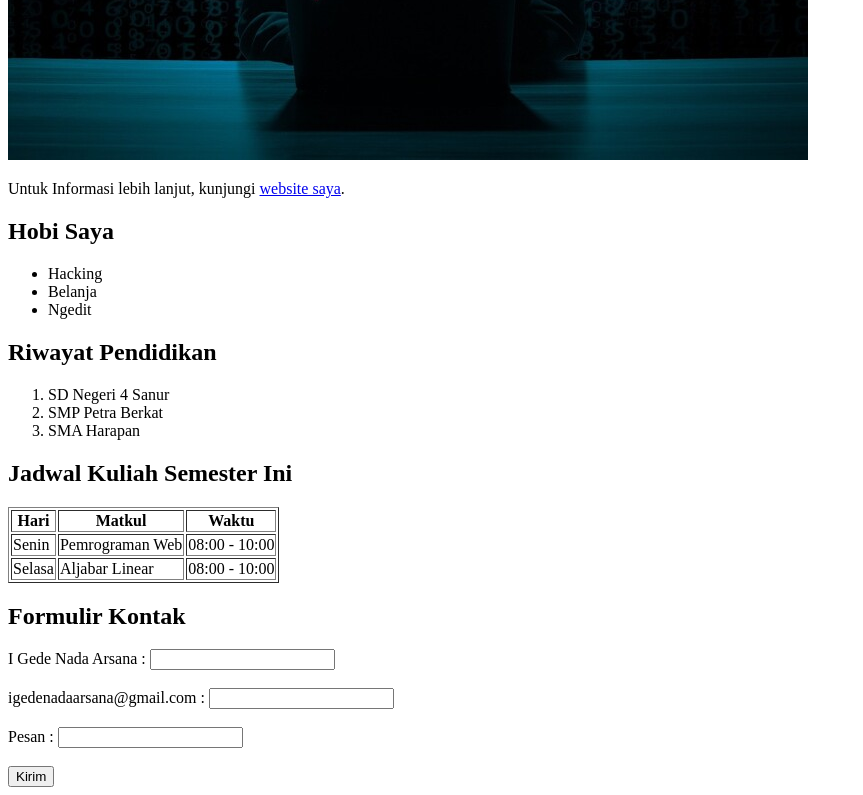
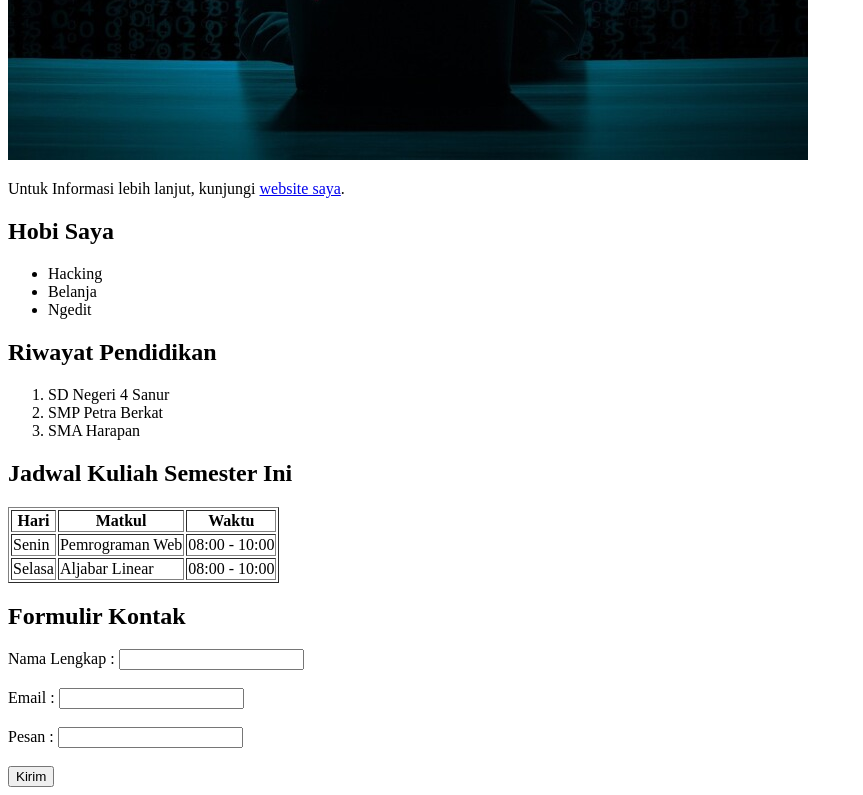
Before and after one commit to Torortutsq/PRAKTIKUM_HTML_WEB, a plain HTML site: page index.html in a window 1280 px wide. Shown: the part 813-1608 px from the top of the page, without its empty margins (0-863 px from the left). Drawn offline with Linux system fonts and the light colour scheme.

Commit message:
Mengganti kata yang salah pada formulir kontak

```diff
--- a/index.html
+++ b/index.html
@@ -62,10 +62,10 @@
 
     <h2> Formulir Kontak</h2>
     <form action="submit_form.php" method="post">
-        <label for="name"> I Gede Nada Arsana : </label>
+        <label for="name"> Nama Lengkap : </label>
         <input type="text" id="name" name="fullname" required><br><br>
 
-        <label for="email"> igedenadaarsana@gmail.com : </label>
+        <label for="email"> Email : </label>
         <input type="email" id="email" name="emailaddr" required><br><br>
 
         <label for="massage"> Pesan : </label>
```
